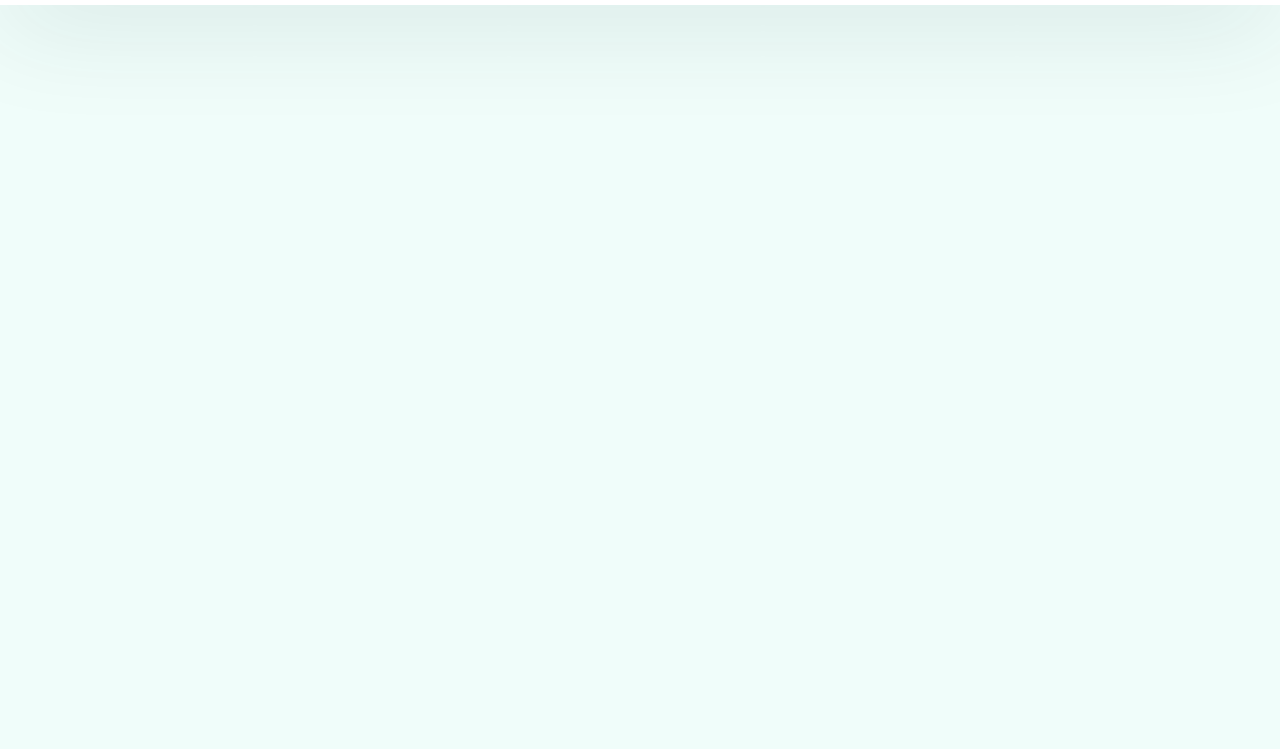
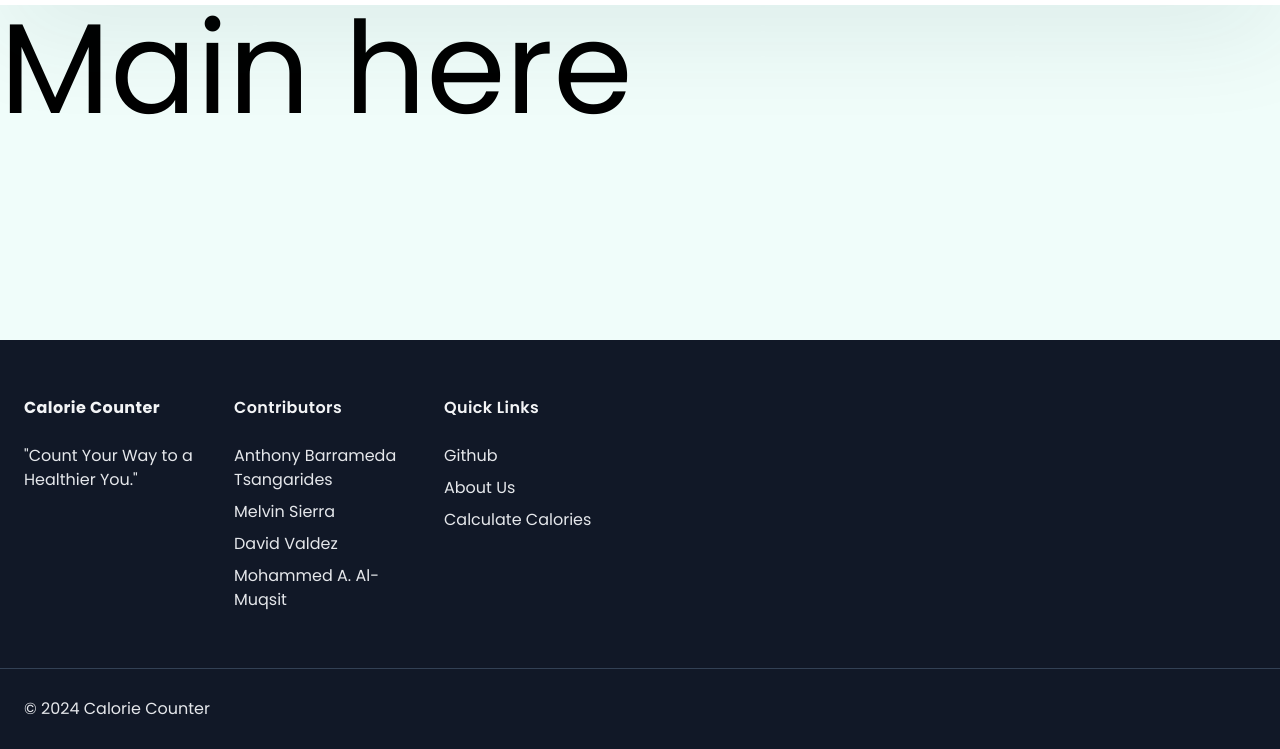
Before and after one commit to rabbit0227/CalorieCounter, a website: page src/homepage.html in a window 1280 px wide. Shown: the part 51-800 px from the top of the page. Drawn offline with nearby package versions, Linux system fonts and the light colour scheme.

Commit message:
Header and footer added

```diff
--- a/src/homepage.html
+++ b/src/homepage.html
@@ -8,7 +8,7 @@
     <link rel="stylesheet" href="../output.css" />
 </head>
 <!--bg-gradient-to-t from-slate-950 to-slate-400 flex flex-col-->
-<body class="font-poppins bg-teal-50 h-screen">
+<body class="font-poppins bg-teal-50 h-screen flex flex-col">
     <header class="bg-white py-2 shadow-custom z-[1000]">
         <nav class="flex items-center justify-between w-[92%] mx-auto">
             <div class="w-44 font-bold text-xl">Calorie Counter</div>
@@ -46,17 +46,86 @@
             <li><a href="#signup" class="text-base rounded-5rem font-medium px-2 py-4 hover:bg-lime-200 hover:rounded-5rem  hover:text-white transition-colors duration-500">Sign Up</a></li>
         </ul>
     </header> -->
-    <!--
-    <main class="flex-grow">asdsa</main>
+
+    <main class="flex-grow text-9xl">Main here
+
+    </main>
     <footer class="bg-gray-900 text-gray-200">
         <div class="container mx-auto py-14 px-6">
             <div class="grid md:grid-cols-12 grid-cols-1 gap-7">
-                ssd
+                <div class="lg:col-span-2 md:col-span-4 col-span-12">
+                    <h5 class="tracking-wide text-gray-100 font-bold">Calorie Counter</h5>
+                    <ul class="list-none mt-6 space-y-2">
+                        <li>
+                            "Count Your Way to a Healthier You."
+                        </li>
+                    </ul>
+                </div>
+                <div class="lg:col-span-2 md:col-span-4 col-span-12">
+                    <h5 class="tracking-wide text-gray-100 font-semibold">Contributors</h5>
+                    <ul class="list-none mt-6 space-y-2">
+                        <li>
+                            <a href="https://github.com/rabbit0227" target="_blank" class="hover:text-gray-400 transition-all duration-500 ease-in-out">
+                                Anthony Barrameda Tsangarides
+                            </a>
+                        </li>
+                        <li>
+                            <a href="https://github.com/msierras" target="_blank" class="hover:text-gray-400 transition-all duration-500 ease-in-out">
+                                Melvin Sierra
+                            </a>
+                        </li>
+                        <li>
+                            <a href="https://github.com/UebokGR" target="_blank" class="hover:text-gray-400 transition-all duration-500 ease-in-out">
+                                David Valdez
+                            </a>
+                        </li>
+                        <li>
+                            <a href="https://github.com/squeezed-lemon" target="_blank" class="hover:text-gray-400 transition-all duration-500 ease-in-out">
+                                Mohammed A. Al-Muqsit
+                            </a>
+                        </li>
+                    </ul>
+                </div>
+                <div class="lg:col-span-2 md:col-span-4 col-span-12">
+                    <h5 class="tracking-wide text-gray-100 font-semibold">Quick Links</h5>
+                    <ul class="list-none mt-6 space-y-2">
+                        <li>
+                            <a href="https://github.com/rabbit0227/CalorieCounter" target="_blank"
+                                class="hover:text-gray-400 transition-all duration-500 ease-in-out">
+                                Github
+                            </a>
+                        </li>
+                        <li>
+                            <a href="#" target="_blank"
+                                class="hover:text-gray-400 transition-all duration-500 ease-in-out">
+                                About Us
+                            </a>
+                        </li>
+                        <li>
+                            <a href="#" target="_blank"
+                                class="hover:text-gray-400 transition-all duration-500 ease-in-out">
+                                Calculate Calories
+                            </a>
+                        </li>
+                    </ul>
+                </div>
+
+            </div>
+        </div>
+        <div class="border-t border-slate-700">
+            <div class="md:text-left text-center container mx-auto py-7 px-6">
+                <p class="mb-0">
+                    &copy;
+                    <script>
+                        document.write(new Date().getFullYear());
+                    </script>
+                    Calorie Counter
+                </p>
             </div>
         </div>
 
     </footer>
-    -->
+
 
     <script src="../scripts/homepage.js"></script>
 </body>
```
Also changed, not shown: output.css.
